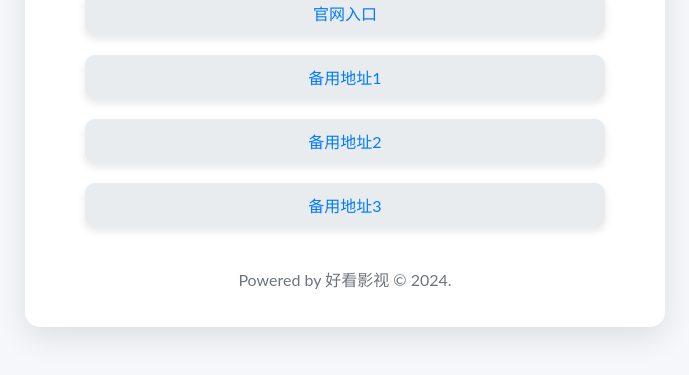
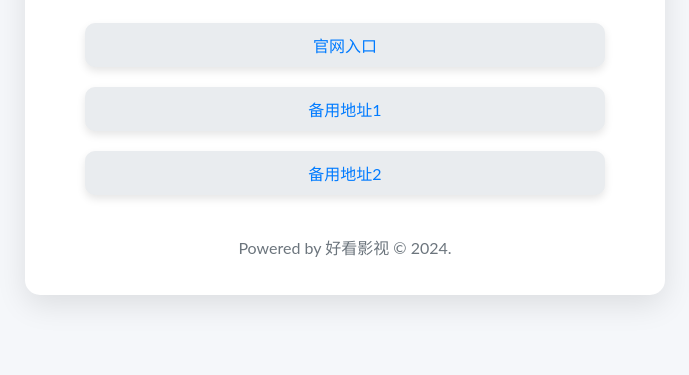
Before and after one commit to muyiacc/address-release-page, a plain HTML site: page index.html in a window 1280 px wide. Shown: the part 353-728 px from the top of the page, without its empty margins (295-984 px from the left). Drawn offline with Linux system fonts and the light colour scheme.

Commit message:
update address

```diff
--- a/index.html
+++ b/index.html
@@ -123,7 +123,7 @@
             <li><a href="https://haokan.526899.xyz/" target="_blank" aria-label="官网入口">官网入口</a></li>
             <li><a href="https://haokan.myfw.us/" target="_blank" aria-label="备用地址1">备用地址1</a></li>
             <li><a href="https://v.526899.xyz" target="_blank" aria-label="备用地址2">备用地址2</a></li>
-            <li><a href="https://haokan.dynv6.net/" target="_blank" aria-label="备用地址3">备用地址3</a></li>
+            <!-- <li><a href="https://haokan.dynv6.net/" target="_blank" aria-label="备用地址3">备用地址3</a></li> -->
             <!-- <li><a href="https://haokan.myfw.us/" target="_blank" aria-label="备用地址4">备用地址4</a></li> -->
             <!-- <li><a href="https://haokan.myfw.us/" target="_blank" aria-label="备用地址5">备用地址5</a></li> -->
         </ul>
```
